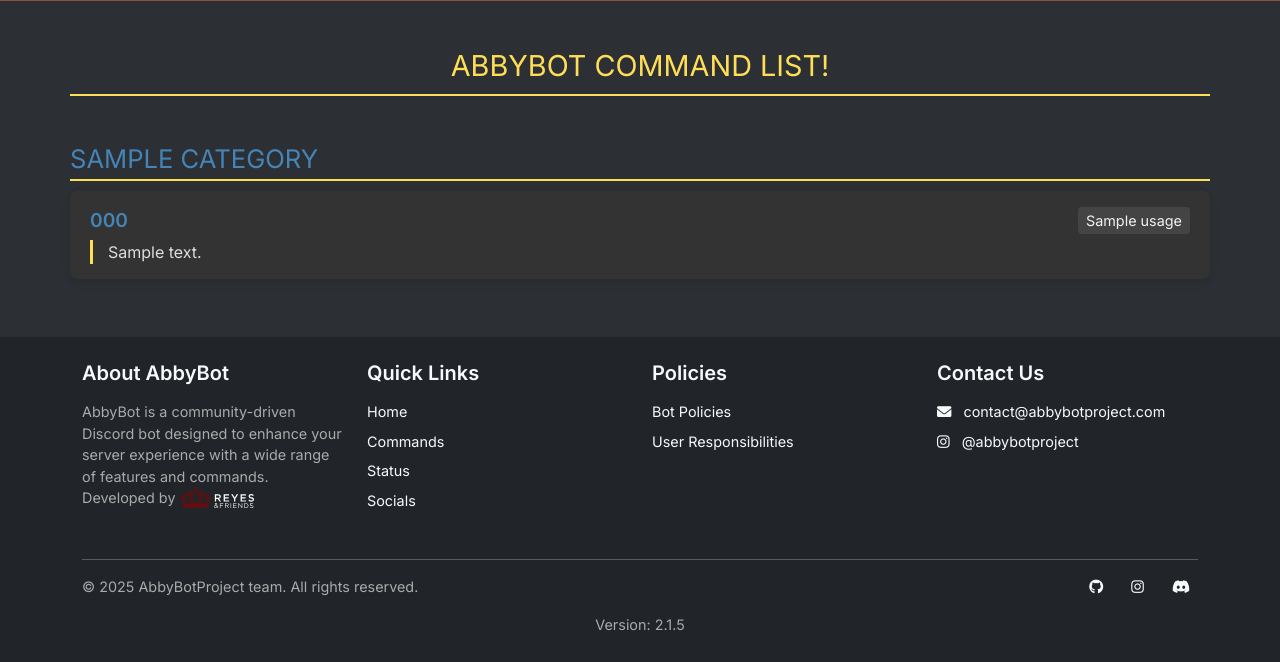
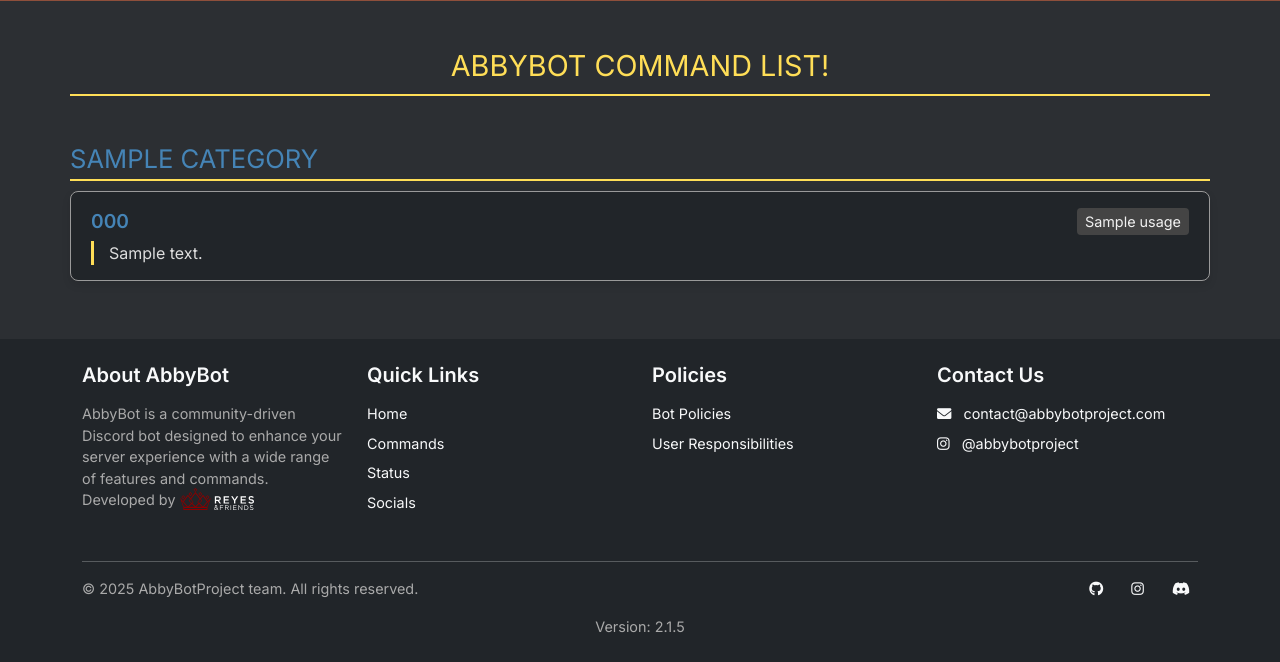
Before and after one commit to AbbyBot/AbbyBot-Website, a Flask app: template abbybot_website/app/templates/commands.html in a window 1280 px wide. Shown: the part 537-1199 px from the top of the page. Before the commit the page ends 1168 px from the top, so only its background shows below. Run offline with Flask 3, Linux system fonts and the light colour scheme; the template is opened without the code that fills it: most values are stand-ins (such as "Sample title", 1, 10 or a date in 2020); some web fonts are replaced.

Commit message:
style: update command item background color for improved visibility

```diff
--- a/abbybot_website/app/static/css/commands.css
+++ b/abbybot_website/app/static/css/commands.css
@@ -1,5 +1,4 @@
 .command-item {
-    background-color: #333;
     color: #f1f1f1;
     padding: 15px 20px;
     margin: 10px 0;
@@ -7,6 +6,7 @@
     transition: transform 0.2s ease, box-shadow 0.2s ease;
     box-shadow: 0 4px 8px rgba(0, 0, 0, 0.1);
     font-size: 1rem;
+    border: 1px solid #9a9a9a;
 }
 
 .command-item:hover {
--- a/abbybot_website/app/templates/commands.html
+++ b/abbybot_website/app/templates/commands.html
@@ -51,7 +51,7 @@
                 {% for category in command_categories %}
                 <h3 class="command-category-title">{{ category.category_name }}</h3>
                 {% for command in category.commands %}
-                <li class="command-item" data-aos="fade-right">
+                <li class="command-item bg-dark" data-aos="fade-right">
                     <div class="command-header">
                         <strong class="command-code">{{ command.command_code }}</strong>
                         <span class="command-usage">{{ command.usage }}</span>
```
